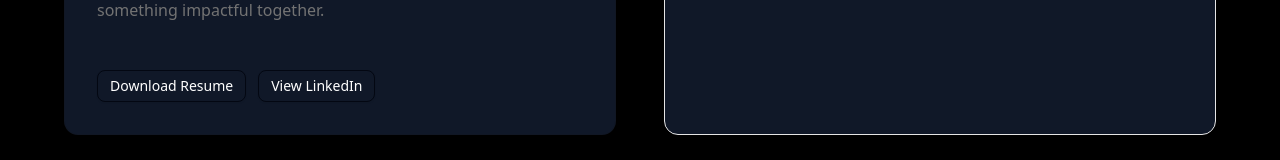
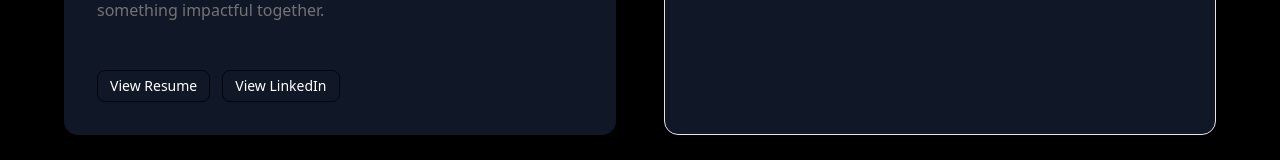
Before and after one commit to kanishqdhangar/portfolio, a React (Vite) app: page / in a window 1280 px wide. Shown: the part 7363-7523 px from the top of the page. Built offline with nearby package versions, Linux system fonts and the light colour scheme.

Commit message:
View Download

```diff
--- a/src/components/Contact.tsx
+++ b/src/components/Contact.tsx
@@ -136,7 +136,7 @@ const Contact = () => {
                     asChild
                   >
                     <a href="https://drive.google.com/file/d/1qPtQw2XlggZx1E1FJh3_CxrGx8A-Mt2d/view?usp=drive_link" target="_blank" rel="noopener noreferrer" className="text-white">
-                      Download Resume
+                      View Resume
                     </a>
                   </Button>
                   <Button
```
